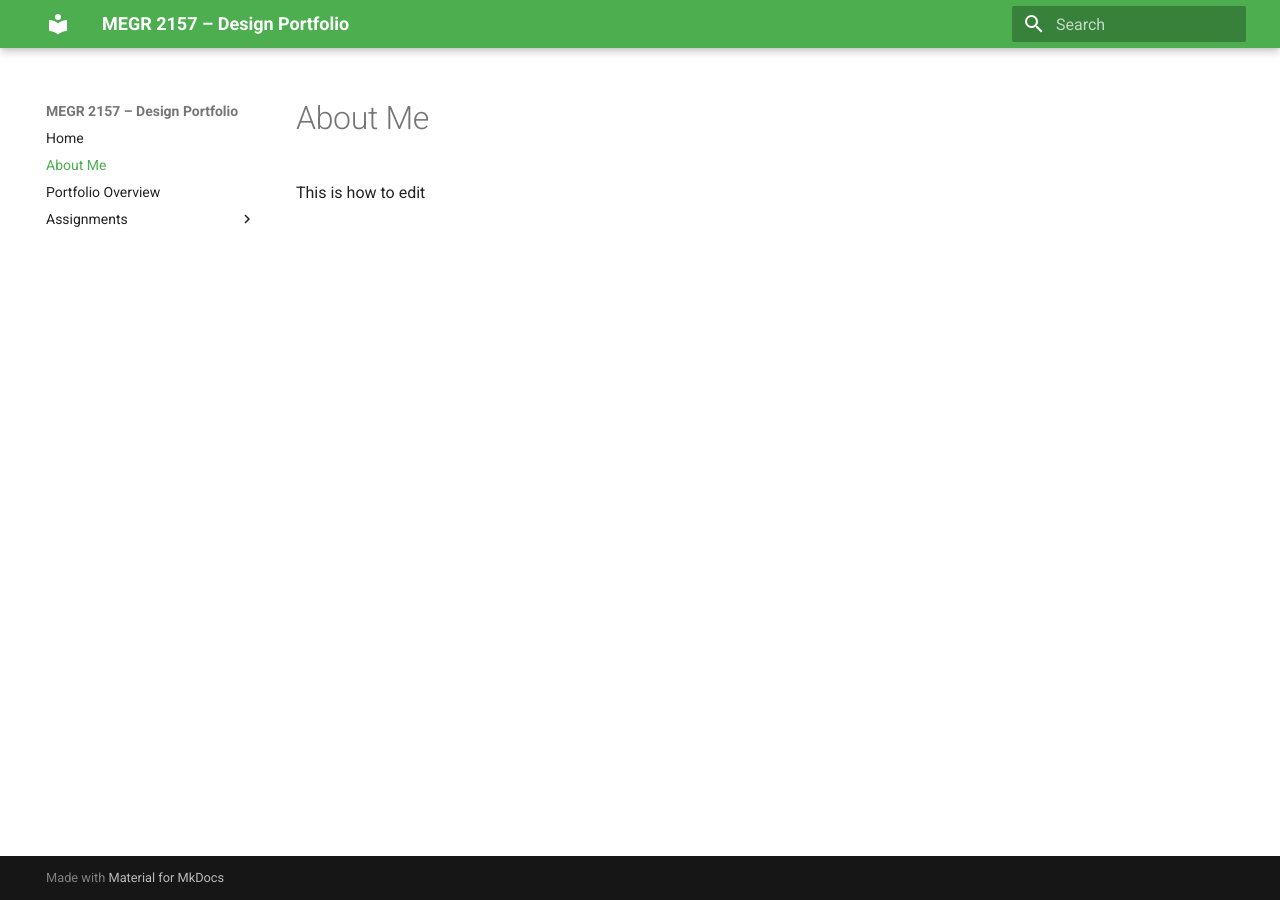
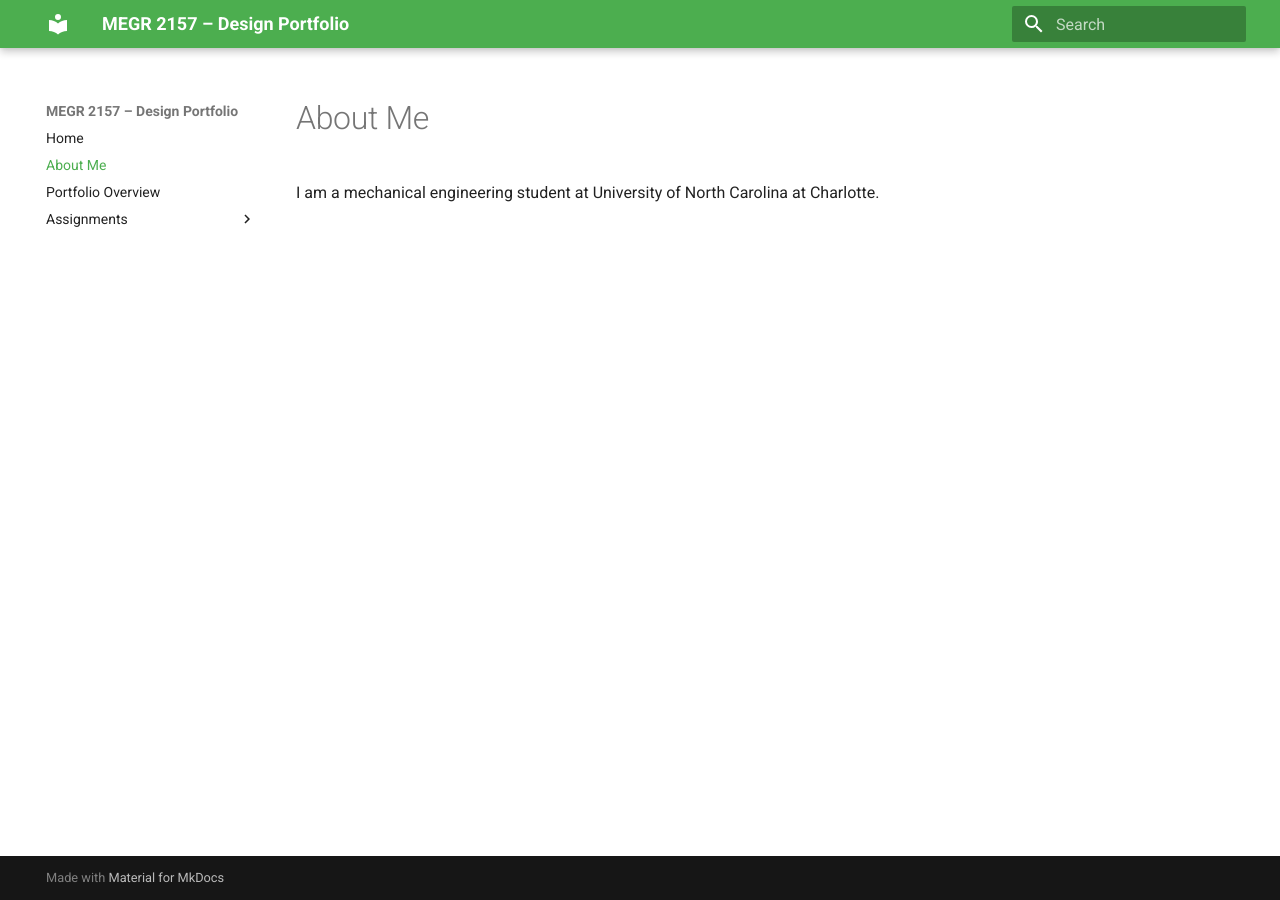
Before and after one commit to alinahsarratt/megr2157-portfolio, an MkDocs documentation site: the page built from docs/aboutme/index.md, in a window 1280 px wide. Built offline with MkDocs 1.6.1 and Material for MkDocs 9.7.7, drawn with Linux system fonts in a browser that asks for light colours.

Commit message:
Update About Me section with personal information

```diff
--- a/docs/aboutme/index.md
+++ b/docs/aboutme/index.md
@@ -1,2 +1,2 @@
 #About Me
-This is how to edit
+I am a mechanical engineering student at University of North Carolina at Charlotte.
```
